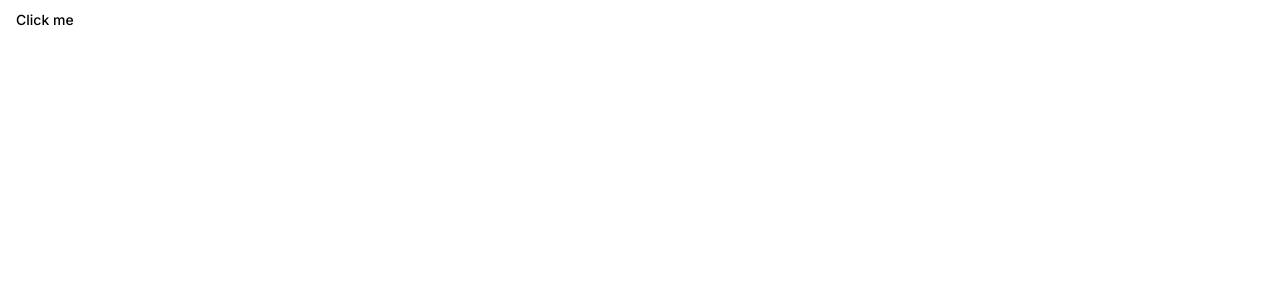
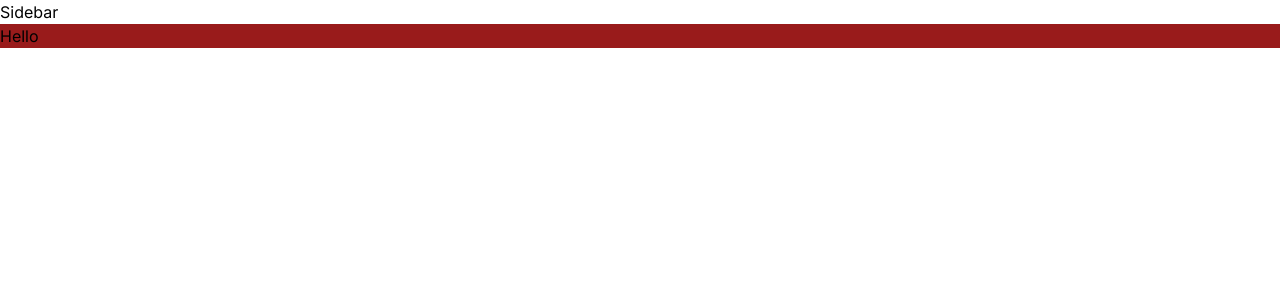
Before and after one commit to kabir-naved/aceBanking, a Next.js app: page / in a window 1280 px wide. Shown: the top 300 px of the page. Built offline with nearby package versions, Linux system fonts and the light colour scheme.

Commit message:
root folder are created

```diff
--- /dev/null
+++ b/app/(auth)/layout.tsx
@@ -0,0 +1,11 @@
+export default function RootLayout({
+  children,
+}: Readonly<{
+  children: React.ReactNode;
+}>) {
+  return (
+    <main>
+      {children}
+    </main>
+  );
+}
--- /dev/null
+++ b/app/(auth)/sign-in/page.tsx
@@ -0,0 +1,7 @@
+import React from "react";
+
+const SignIn = () => {
+  return <div>SignIn</div>;
+};
+
+export default SignIn;
--- /dev/null
+++ b/app/(auth)/sign-up/page.tsx
@@ -0,0 +1,7 @@
+import React from "react";
+
+const SignUp = () => {
+  return <div>SignUp</div>;
+};
+
+export default SignUp;
--- /dev/null
+++ b/app/(root)/layout.tsx
@@ -0,0 +1,14 @@
+
+export default function RootLayout({
+  children,
+}: Readonly<{
+  children: React.ReactNode;
+}>) {
+  return (
+   <main>
+    {/* Sidebar */}
+    Sidebar
+        {children}
+   </main>
+  );
+}
--- /dev/null
+++ b/app/(root)/page.tsx
@@ -0,0 +1,7 @@
+export default function Home() {
+  return (
+    <>
+      <h1 className="bg-red-800">Hello</h1>
+    </>
+  );
+}
--- a/app/page.tsx
+++ /dev/null
@@ -1,10 +0,0 @@
-import { Button } from "@/components/ui/button";
-
-
-export default function Home() {
-  return (
-    <>
-      <Button>Click me</Button>
-    </>
-  );
-}
--- a/package.json
+++ b/package.json
@@ -14,6 +14,7 @@
     "clsx": "^2.1.1",
     "lucide-react": "^0.474.0",
     "next": "15.1.6",
+    "query-string": "^9.1.1",
     "react": "^19.0.0",
     "react-dom": "^19.0.0",
     "tailwind-merge": "^2.6.0",
@@ -22,6 +23,7 @@
   "devDependencies": {
     "@eslint/eslintrc": "^3",
     "@types/node": "^20",
+    "@types/query-string": "^6.2.0",
     "@types/react": "^19",
     "@types/react-dom": "^19",
     "eslint": "^9",
```
Also changed, not shown: 1 other file (tests, documents, lock files or other folders).
